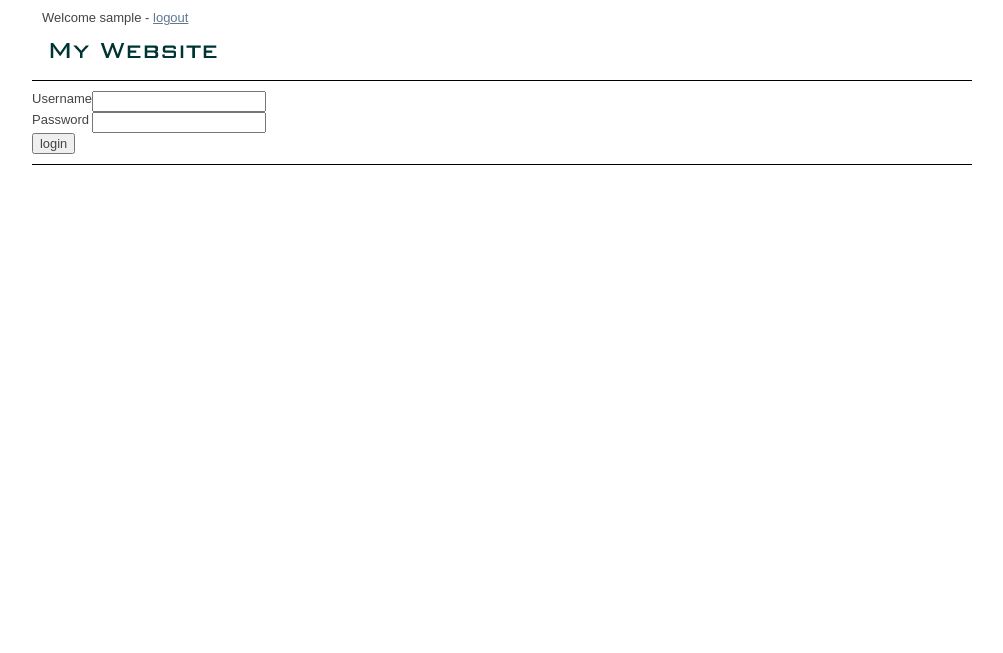
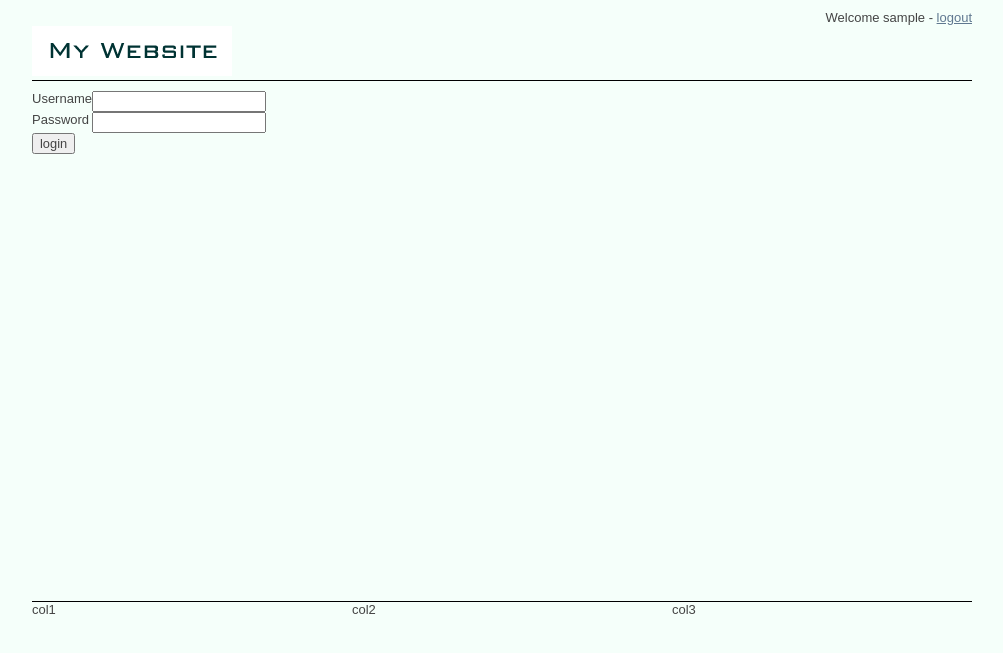
Before and after one commit to gdelazzer/base, a Django app: template base/templates/registration/login.html in a window 1280 px wide. Shown: the top 653 px of the page, without its empty margins (138-1141 px from the left). Run offline with Django 3.2, Linux system fonts and the light colour scheme; the template is opened without the code that fills it, so the values that code supplies are empty, except form fields; a user stored in the database is signed in; tables that the repository leaves empty hold one stand-in row (values such as "Sample post"); form fields are guessed from the names that the template uses; some libraries are stand-ins or nearby versions.

Commit message:
Add footer and fix CSS

```diff
--- a/base/media/css/base.css
+++ b/base/media/css/base.css
@@ -1,5 +1,9 @@
-#login_bar p {
-    /*text-align: right;*/
+html {
+    background-color: #f5fffa;
+}
+
+#login_bar {
+    text-align: right;
 }
 
 header {
@@ -7,6 +11,10 @@ header {
     margin: 10px 0 10px;
 }
 
+#main {
+    min-height: 500px;
+}
+
 footer {
     border-top: 1px solid black;
     margin: 10px 0 10px;
--- /dev/null
+++ b/base/templates/_footer.html
@@ -0,0 +1,11 @@
+<div class="grid_4 alpha">
+    <p>col1</p>
+</div>
+
+<div class="grid_4">
+    <p>col2</p>
+</div>
+
+<div class="grid_4 omega">
+    <p>col3</p>
+</div>
--- a/base/templates/base.html
+++ b/base/templates/base.html
@@ -43,7 +43,7 @@
 
     <div id="container" class="container_12">
         <header class="grid_12">
-            <div id="login_bar" class="grid_12">
+            <div id="login_bar" class="grid_12 alpha">
                 {% if user.is_authenticated %}
                     <p>Welcome {{ user.username }} - <a href="{% url django.contrib.auth.views.logout_then_login %}">logout</a></p>
                 {% else %}
@@ -64,7 +64,9 @@
         <div class="clearfix"></div>
 
         <footer class="grid_12">
-            {% block footer %}{% endblock %}
+            {% block footer %}
+                {% include "_footer.html" %}
+            {% endblock %}
         </footer>
     </div> <!--! end of #container -->
 
```
